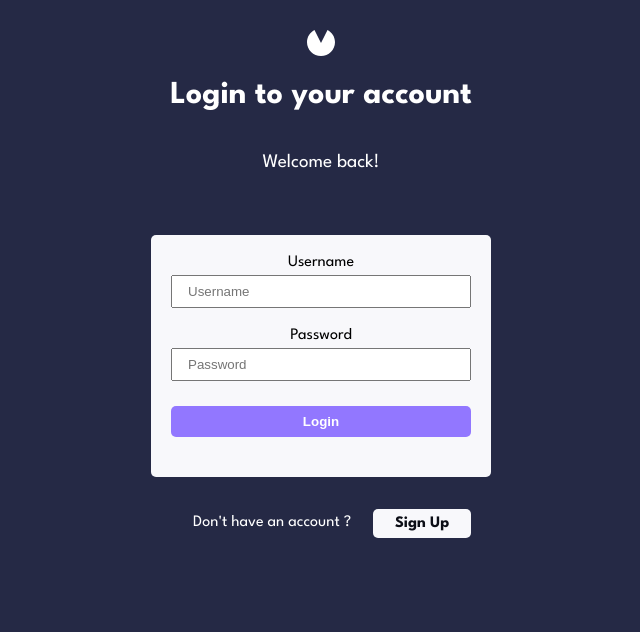
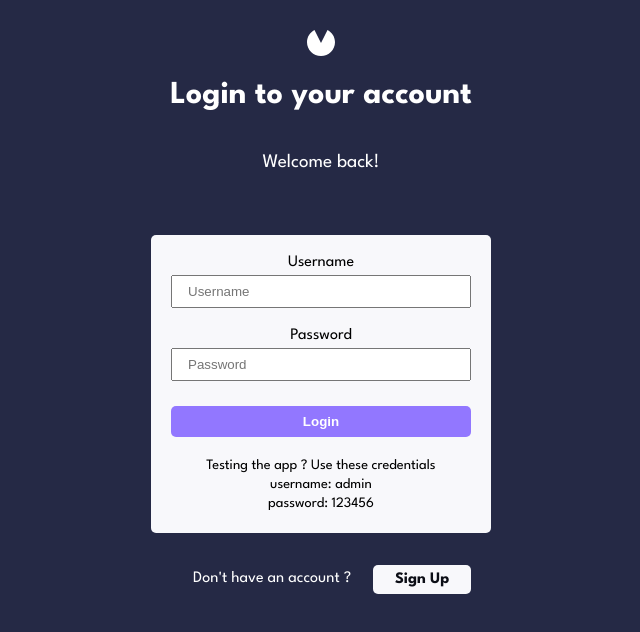
Before and after one commit to YannickWnz/invoice-app, a React (Create React App) app: page /login in a window 1280 px wide. Shown: the top 632 px of the page, without its empty margins (319-959 px from the left). Built offline with nearby package versions, Linux system fonts and the light colour scheme; no server answers.

Commit message:
working on node register

```diff
--- a/src/App.js
+++ b/src/App.js
@@ -15,7 +15,6 @@ import UserProfile from './Components/UserProfile/UserProfile';
 
 function App() {
 
-  // console.log('yooo')
   const [test, setTest] = useState(false)
 
   function handlesettest() {
--- a/src/Pages/Login/Login.js
+++ b/src/Pages/Login/Login.js
@@ -120,6 +120,11 @@ function Login() {
                         {/* <p>Invalid email format</p> */}
                         {error && <p>{error}</p>}
                     </div>
+                    <div className='test-msg'>
+                        <p>Testing the app ? Use these credentials </p>
+                        <p>username: admin </p>
+                        <p>password: 123456 </p>
+                    </div>
                 </form>
                 <div className='login-redirect'>
                     <p>Don't have an account ?</p>
--- a/src/Pages/Login/Login.scss
+++ b/src/Pages/Login/Login.scss
@@ -100,6 +100,18 @@
                 }
             }
 
+            .test-msg {
+                box-sizing: border-box;
+
+                p {
+                    width: 100%;
+                    color: black;
+                    margin: 0;
+                    padding: 0;
+                    font-size: .9em;
+                }
+            }
+
         }
 
         .login-redirect {
--- a/src/Pages/Register/Register.js
+++ b/src/Pages/Register/Register.js
@@ -9,6 +9,9 @@ function Register() {
 
     const letters = ["A","B","C","D","E","F","G","H","I","J","K","L","M","N","O","P","Q","R","S","T","U","V","W","X","Y","Z", "a","b","c","d","e","f","g","h", "i","j","k","l","m", "n", "o", "p", "q", "r", "s", "t", "u", "v", "w", "x", "y", "z"];
 
+    axios.defaults.withCredentials = true
+
+    console.log('register')
 
     // setting empty input names
     const [userData, setUserData] = useState({
@@ -36,6 +39,20 @@ function Register() {
 
     }
 
+    const registerUser = async () => {
+
+        try {
+
+            const res = await axios.post('http://localhost:1556/signup', userData)
+
+            console.log(res.data)
+
+        } catch (error) {
+            console.log(error)
+        }
+
+    }
+
     // functions handling form submission START
     const handleRegisterUser = (e) => {
         e.preventDefault();
@@ -58,27 +75,9 @@ function Register() {
             return
         }
 
-        const data = {
-            username: userData.username,
-            email: userData.email,
-            password: userData.password,
-            // token:  generateUniqueToken(10)
-        }
+        registerUser()
 
-        // send user data to server
-        axios.post(`http://localhost:80/api/insertUser.php`, data).then(function(response) {
-        // axios.post(`https://api.invoice-app.xyz/api/insertUser.php`, data).then(function(response) {
-            // console.log(response.data)
-            if(response.data !== 'error') {
-                saveToLocalStorage('token', response.data)
-                navigate('/')
-            } else {
-                setError('An error occurred')
-                // console.log(response.data)
-            }
-        })
-
-        console.log('submitted')
+        console.log('submitted', userData)
         resetForm()
     }
     // functions handling form submission END
```
